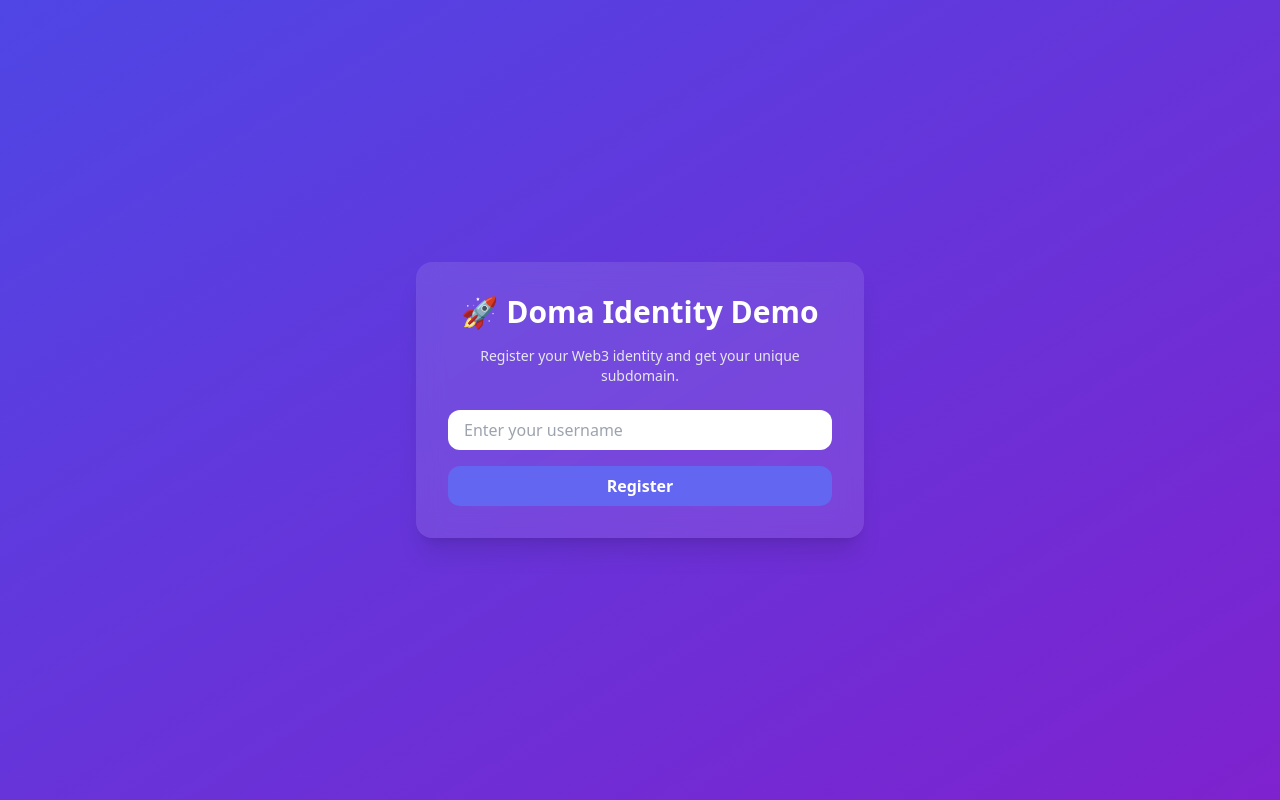
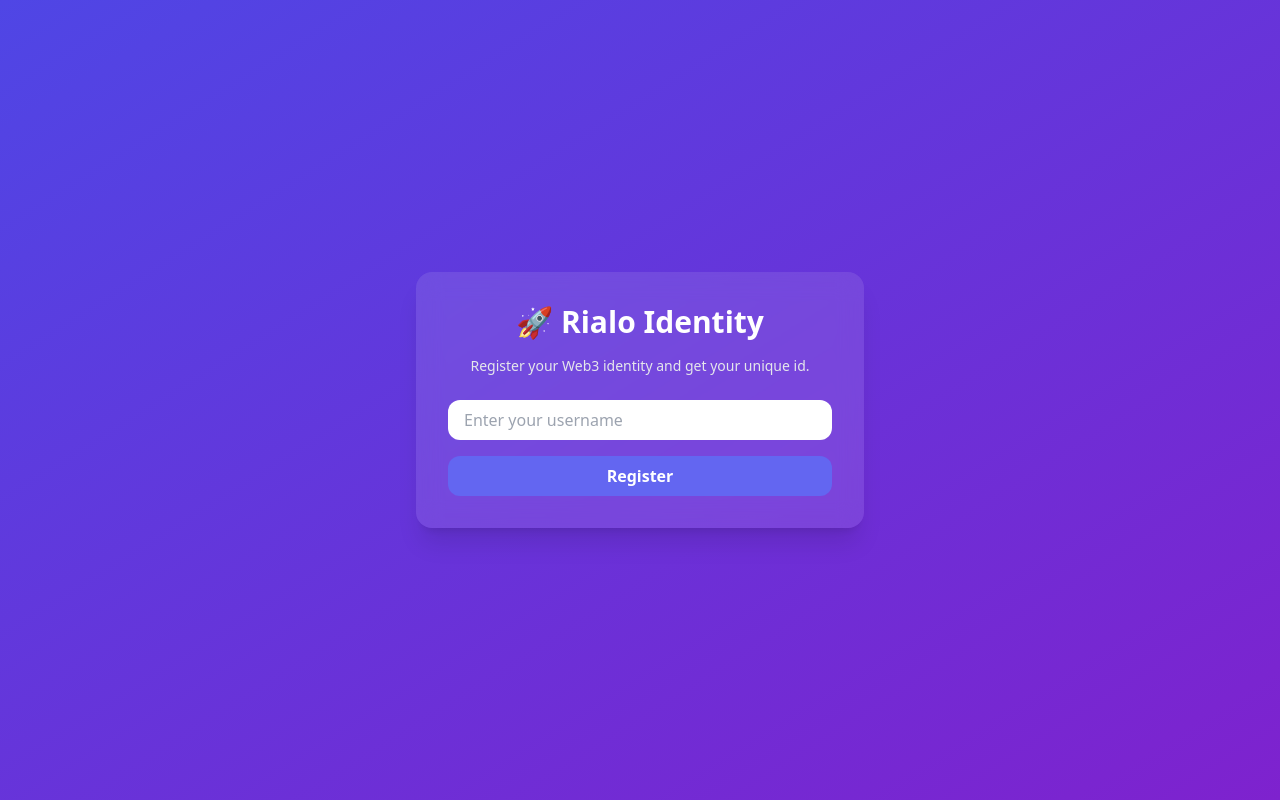
Before and after one commit to Jamale11/Doma-s-Vision-of-Integrating-into-the-Web3-Ecosystem, a plain HTML site: page index.html in a window 1280 px wide. Drawn offline with nearby package versions, Linux system fonts and the light colour scheme.

Commit message:
Update index.html

```diff
--- a/index.html
+++ b/index.html
@@ -3,7 +3,7 @@
 <head>
   <meta charset="UTF-8" />
   <meta name="viewport" content="width=device-width, initial-scale=1.0" />
-  <title>Doma Identity Demo</title>
+  <title>Rialo Identity</title>
   <script src="https://cdn.tailwindcss.com"></script>
   <!-- html2canvas CDN -->
   <script src="https://cdn.jsdelivr.net/npm/html2canvas@1.4.1/dist/html2canvas.min.js"></script>
@@ -13,9 +13,9 @@
 <body class="min-h-screen flex items-center justify-center bg-gradient-to-br from-indigo-600 to-purple-700 text-white p-6">
 
   <div class="bg-white/10 backdrop-blur-md rounded-2xl shadow-xl p-8 w-full max-w-md text-center">
-    <h1 class="text-3xl font-bold mb-4">🚀 Doma Identity Demo</h1>
+    <h1 class="text-3xl font-bold mb-4">🚀 Rialo Identity</h1>
     <p class="mb-6 text-sm text-gray-200">
-      Register your Web3 identity and get your unique subdomain.
+      Register your Web3 identity and get your unique id.
     </p>
 
     <input
@@ -58,7 +58,7 @@
 
         <!-- Footer -->
         <p class="text-xs text-center text-gray-400 mt-6 italic">
-          Powered by DOMA Protocol
+          Powered by RIALO_HQ
         </p>
       </div>
 
```
